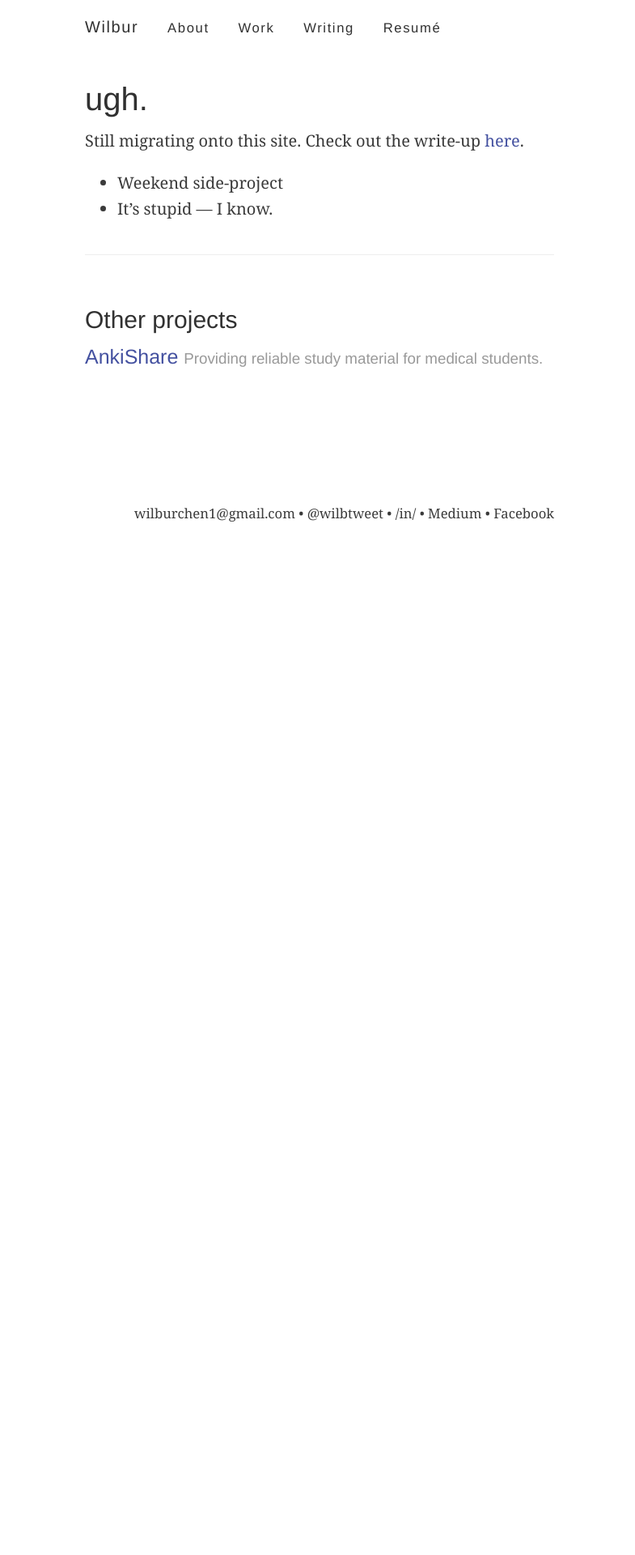
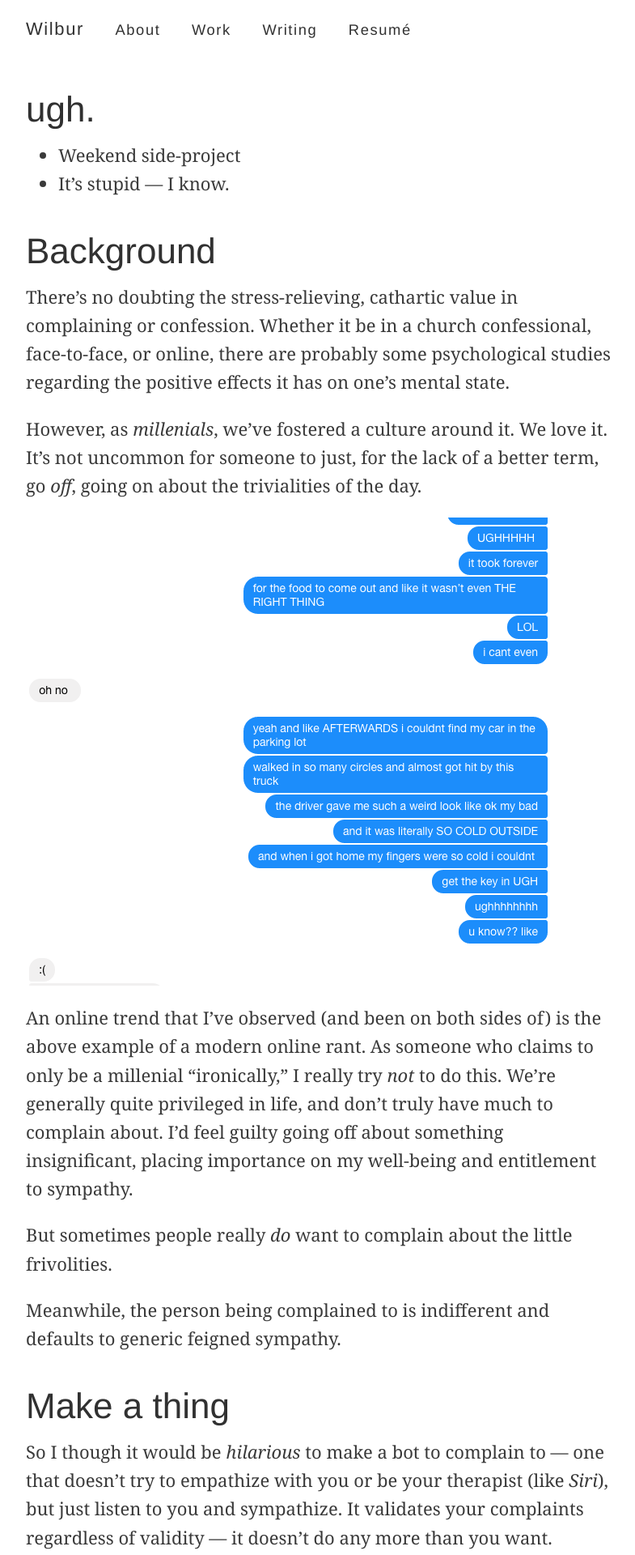
Before and after one commit to wilburc/wilburc.github.io, a Jekyll site: the page built from _portfolio/ugh.md, in a window 1280 px wide. Shown: the top 1920 px of the page at 81% size, without its empty margins (245-1030 px from the left). Built offline with Jekyll 4.4.1, drawn with Linux system fonts in a browser that asks for light colours; before the commit the page ends 900 px from its top, so only the background shows below that; some of the changed text lies outside the part shown.

Commit message:
ugh writeup

```diff
--- a/_portfolio/ugh.md
+++ b/_portfolio/ugh.md
@@ -5,12 +5,10 @@
 details: UX Design
 ---
 
-Still migrating onto this site. Check out the write-up <a href='https://medium.com/@wilburchen/ugh-9c14dfe7a33d#.1jvcjnid4'>here</a>.
-
 - Weekend side-project
 - It’s stupid — I know.
 
-<!-- # Background
+# Background
 
 There’s no doubting the stress-relieving, cathartic value in complaining or confession. Whether it be in a church confessional, face-to-face, or online, there are probably some psychological studies regarding the positive effects it has on one’s mental state.
 
@@ -38,7 +36,7 @@
 
 All while satirizing the so-called online rant of the millenial.
 
-I quickly mocked-up my idea in Balsamiq. It included sliders to toggle the bot’s “personality,“ as well as a toggle to turn it on or off.
+I mocked-up my idea in Balsamiq. It included sliders for the bot’s “personality,” as well as an on/off switch.
 
 ![ugh initial mockup](/files/ugh_initial.png "ugh. initial mockup")
 
@@ -46,8 +44,22 @@
 
 # Feedback
 
+People thought it was pretty funny but also really dumb — which was totally fine with me.
 
+One thing that people did mention though, was that they would still be hestitant to really ”chat” with this bot, saying it wasn’t “secure,” or “trustworthy.”
 
+In terms of actual security, I don’t know much about how privacy and secure storage of data works online. However, as I was aiming for a prototype, I was more interested in security from an emotional standpoint.
 
+### Promoting confidentiality and truth
 
- -->
+One of my favorite movies is the classic, [*The Princess Bride (1987)*](http://www.imdb.com/title/tt0093779/). Something quite unique about the movie is how the main story is “framed” by the scenes from Ben Savage’s character’s bedroom. While they may seem unnecessary, they help the viewer suspend disbelief, immersing themselves in this fantastic world. Similarly, a confessional in a church’s walls, apart from creating anonymity, isolates the subject in a world that they enter and then leave, framing this experience and removing the actual confession from the rest of their life.
+
+To emulate these experiences, I simply created a separate landing page and a conclusion page. The goal was to represent the chat as a separated experience, removing hesitation and the judgments of real life.
+
+![ugh framed experience](/files/ugh_landing_end.png "ugh. with landing and conclusion page")
+
+# Final Product
+
+Despite how simple and ridiculous “ugh.” is, I’m still quite proud of it and love linking it to people as a joke, when they’re trying to vent. I love how it started from a stupid idea into a real, working application, and has a funny story behind its conception.
+
+You can vent to “SympathyBot” (name not final) [here](/ugh).
--- a/_sass/_base.scss
+++ b/_sass/_base.scss
@@ -20,7 +20,7 @@
   line-height: 1.6;
 
   @media (min-width: 38em) {
-    font-size: 20px;
+    font-size: 22px;
   }
 }
 
--- a/_sass/_layout.scss
+++ b/_sass/_layout.scss
@@ -3,7 +3,7 @@
 // Styles for managing the structural hierarchy of the site.
 
 .container {
-  max-width: 32rem;
+  max-width: 36rem;
   padding-left:  1.5rem;
   padding-right: 1.5rem;
   margin-left:  auto;
```
Also changed, not shown: files/ugh_landing_end.png (added), 11 other files.
